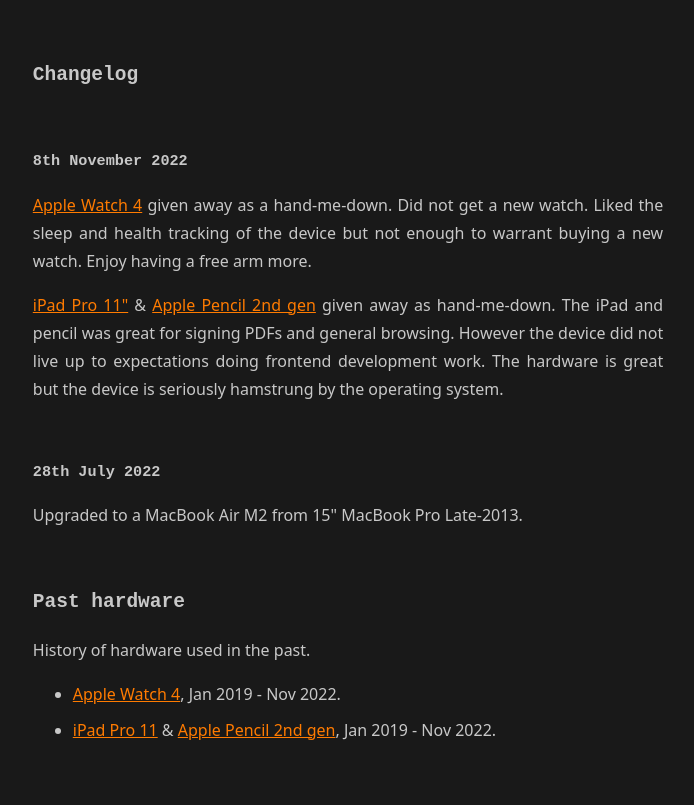
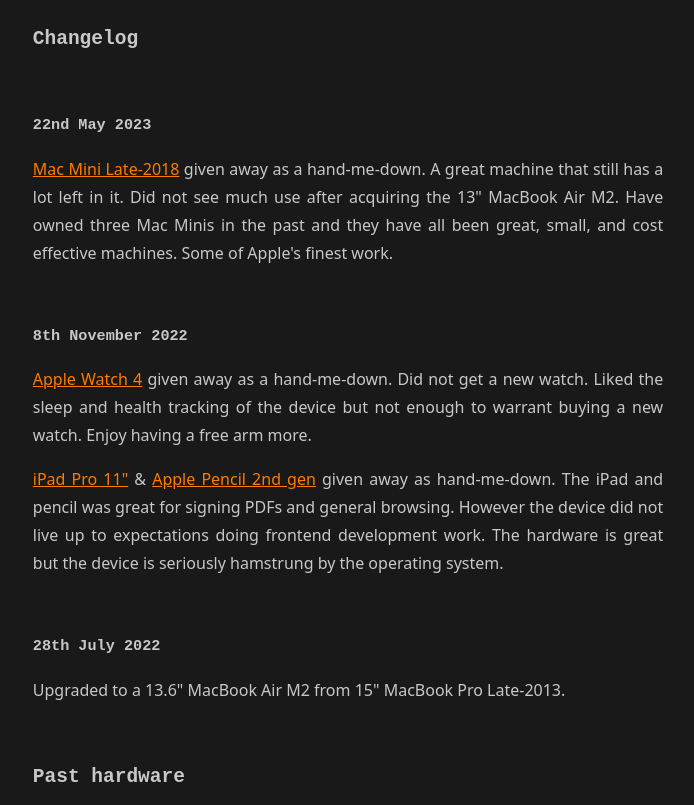
Before and after one commit to jonrh/jonrh.is, a Next.js app: page /tools in a window 1280 px wide. Shown: the part 2588-3393 px from the top of the page, without its empty margins (292-986 px from the left). Built offline with nearby package versions, Linux system fonts and the light colour scheme.

Commit message:
Updated history on Mac Mini Late-2018, etc
Fixed incorrectly indented content under past hardware and software headings.

```diff
--- a/pages/tools.mdx
+++ b/pages/tools.mdx
@@ -22,7 +22,6 @@ Table of contents:
 <h2 id="hardware">Hardware</h2>
 + **Laptop**: [13.6" MacBook Air M2][mba], 10-core, 24GB RAM, 2TB SSD
 + **Phone**: [iPhone 13 mini][phone] 256GB
-+ **Workstation**: [Mac Mini Late-2018][macmini], 6-core, 64GB RAM, 2TB SSD
 + **Main Monitor**: Dell 42.5" UltraSharp [U4320Q][dellU4320Q], 3840x2160
 + **Extra Monitors**: 2x Dell 25" UltraSharp [U2515H][dell25], 2560x1440
 + **Monitor Mounts**: SilverStone [SST-ARM22BC][silverstone22] &
@@ -83,6 +82,12 @@ iPadOS & iOS
 
 
 <h2 id="changelog">Changelog</h2>
+### 22nd May 2023
+[Mac Mini Late-2018][macmini] given away as a hand-me-down. A great machine
+that still has a lot left in it. Did not see much use after acquiring the 13"
+MacBook Air M2. Have owned three Mac Minis in the past and they have all been
+great, small, and cost effective machines. Some of Apple's finest work.
+
 ### 8th November 2022
 [Apple Watch 4][watch] given away as a hand-me-down. Did not get a new watch.
 Liked the sleep and health tracking of the device but not enough to warrant
@@ -95,17 +100,20 @@ development work. The hardware is great but the device is seriously hamstrung
 by the operating system.
 
 ### 28th July 2022
-Upgraded to a MacBook Air M2 from 15" MacBook Pro Late-2013.
+Upgraded to a 13.6" MacBook Air M2 from 15" MacBook Pro Late-2013.
 
 <h2 id="past-hardware">Past hardware</h2>
 History of hardware used in the past.
-  + [Apple Watch 4][watch], Jan 2019 - Nov 2022.
-  + [iPad Pro 11][ipadpro] & [Apple Pencil 2nd gen][applepencil], Jan 2019 -
+
++ [Mac Mini Late-2018][macmini], 6-core, 64GB RAM, 2TB SSD. Jan 2019 - May 2023.
++ [Apple Watch 4][watch]. Jan 2019 - Nov 2022.
++ [iPad Pro 11][ipadpro] & [Apple Pencil 2nd gen][applepencil]. Jan 2019 -
   Nov 2022.
 
 <h2 id="past-software">Past software</h2>
-  History of software used in the past.
-  + DuckDuckGo.
+History of software used in the past.
+
++ DuckDuckGo.
 
 [macmini]: https://everymac.com/systems/apple/mac_mini/specs/mac-mini-core-i7-3.2-late-2018-specs.html
 [mba]: https://everymac.com/systems/apple/macbook-air/specs/macbook-air-m2-8-core-cpu-10-core-gpu-13-2022-specs.html
```
